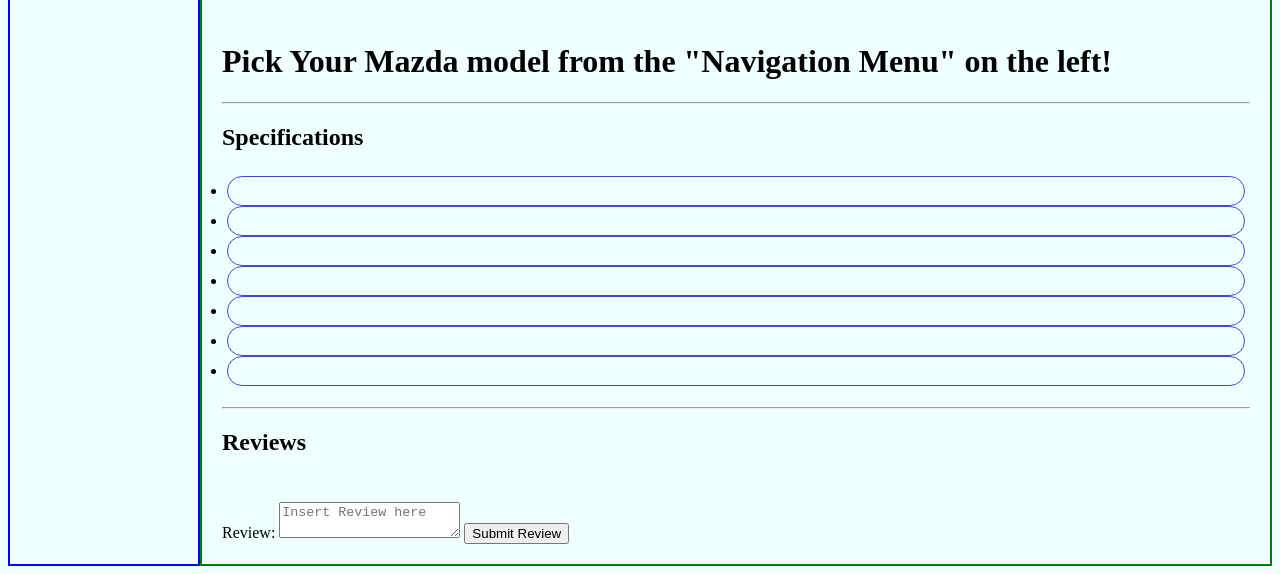
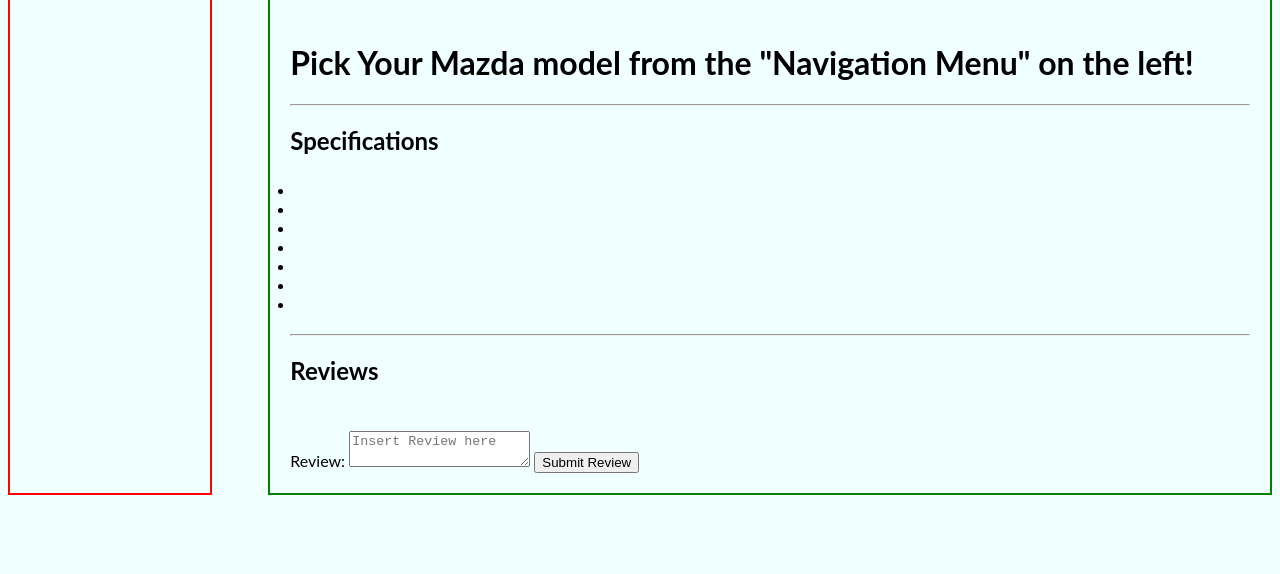
Before and after one commit to JetechNY/zoomzoom-frontend, a plain HTML site: page index.html in a window 1280 px wide. Shown: the part 330-904 px from the top of the page. After the commit the page ends 833 px from the top, so only its background shows below. Drawn offline with Linux system fonts and the light colour scheme; no server answers.

Commit message:
added directions

```diff
--- a/index.html
+++ b/index.html
@@ -4,7 +4,11 @@
     <meta charset="UTF-8">
     <meta name="viewport" content="width=device-width, initial-scale=1.0">
     <!--  -->
-
+    <style>
+      body {
+        font-family: "Lato", sans-serif;
+      }
+    </style>
     <!--  -->
     <link rel="stylesheet" href="./styles/main.css">
     <script src="./src/index.js" defer></script>
@@ -17,7 +21,7 @@
         </div>
     </header>
 
-      <nav id="model-nav">
+      <nav class="sidenav" id="model-nav">
         <ul>
           <!-- put you car model list here-->
         </ul>
--- a/src/index.js
+++ b/src/index.js
@@ -64,6 +64,7 @@
     reviewArray.forEach(review => {
         const li = document.createElement("li")
         li.innerText = review.review
+        //add button
         reviewList.append(li)
     })
 
@@ -89,4 +90,9 @@
     event.target.reset()
 })
 
+// add edit and delete button
+// add  event listener to button
+// patch/delete fetches
+// render new reviews
+
 init()
--- a/styles/main.css
+++ b/styles/main.css
@@ -12,12 +12,6 @@
 
   }
 
-  li {
-    padding: 5px;
-    border: 1px solid rgb(72, 72, 205);
-    border-radius: 30px;
-  }
-
   header {
     grid-area: header;
     border-style: 2px solid red;
@@ -26,8 +20,30 @@
 
   nav {
     grid-area: nav;
-    border: 2px solid blue;
-    padding: 20px;
+    width: 200px;
+    /* position: fixed; */
+    z-index: 1;
+    top: 20px;
+    left: 10px;
+    /* background-color: #111; Black */
+    /* background: #eee; */
+    overflow-x: hidden;
+    padding: 8px 0;
+    border: 2px solid red;
+  }
+
+  .sidenav li {
+    padding: 5px;
+    /* padding: 6px 8px 6px 16px; */
+    text-decoration: none;
+    font-size: 25px;
+    color: #2196F3;
+    display: block;
+
+  }
+
+  .sidenav li:hover {
+    color: #064579;
   }
 
   main {
@@ -40,3 +56,8 @@
     max-width: 100%;
     height: auto;
   }
+
+  /* @media screen and (max-height: 450px) {
+    .sidenav {padding-top: 15px;}
+    .sidenav li {font-size: 18px;}
+  } */
```
